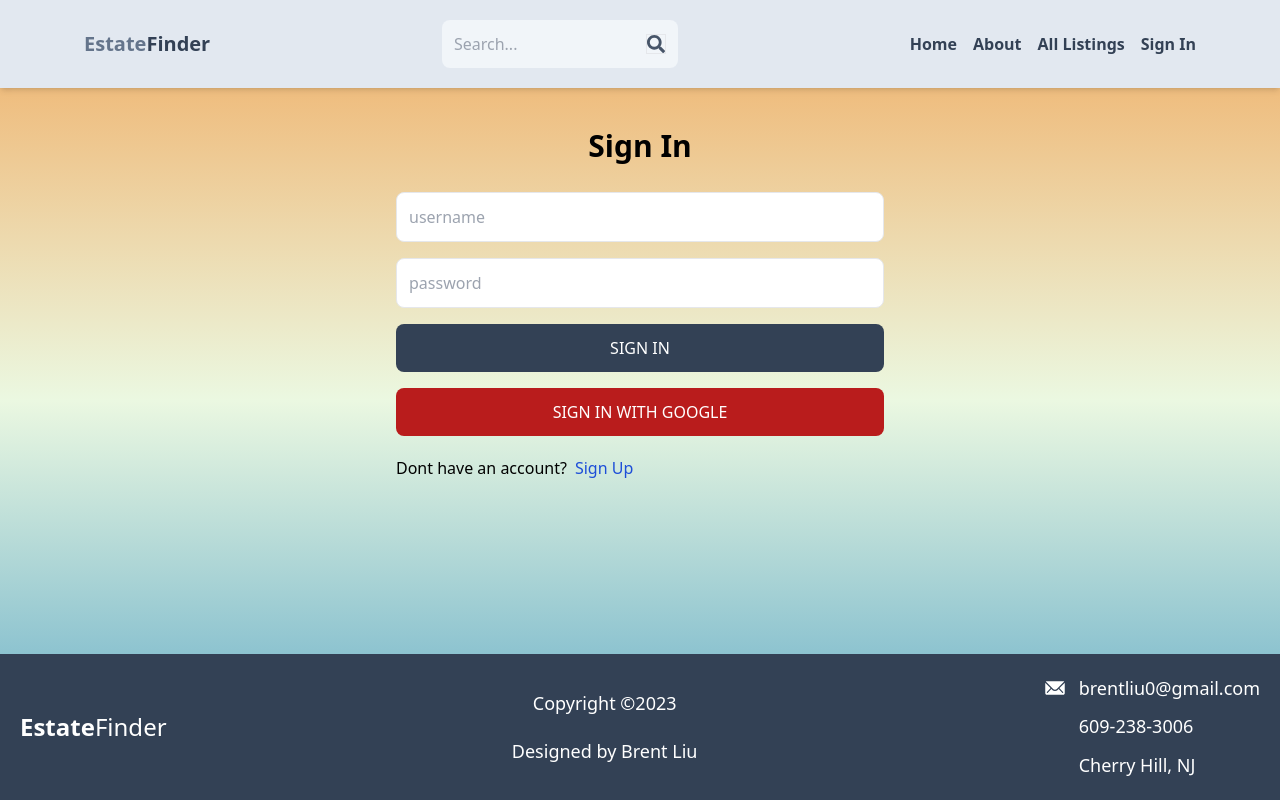
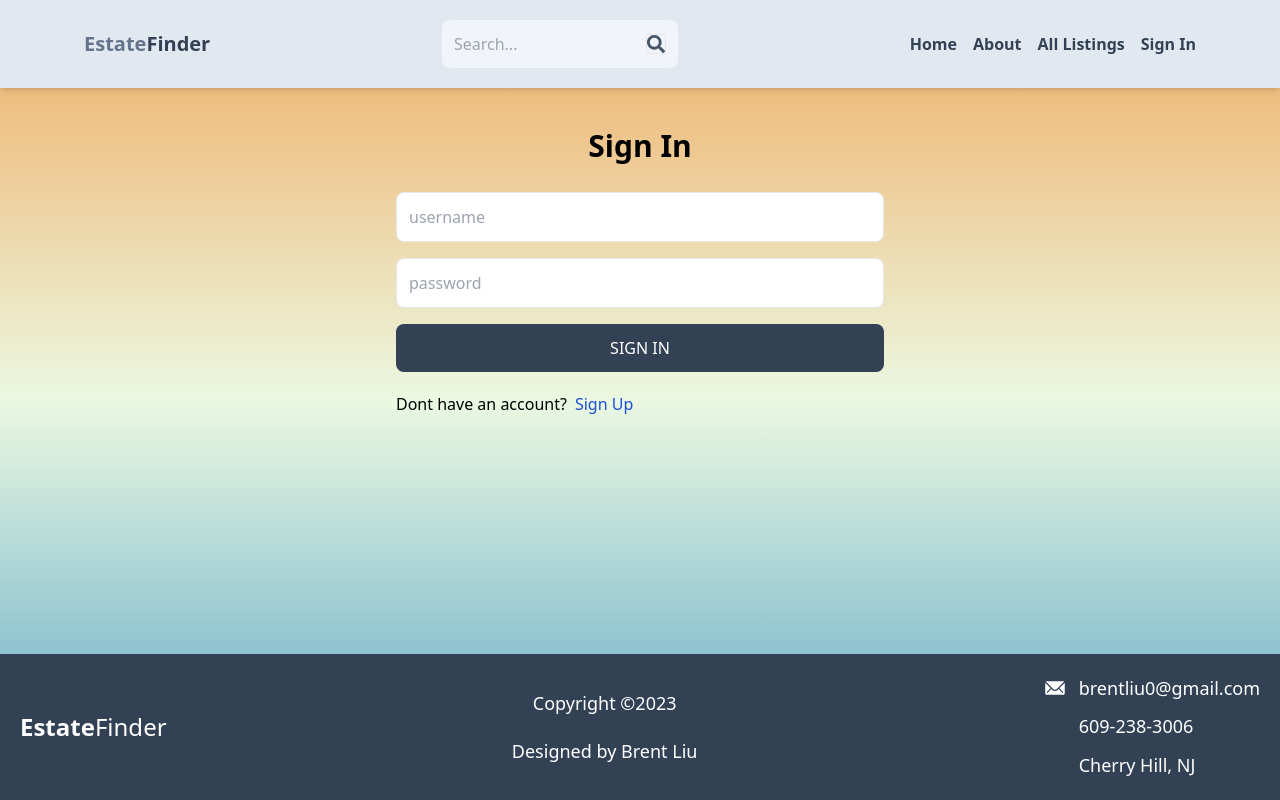
Before and after one commit to Liubre82/MERN-real-estate, a React (Vite) app in the folder client/: page /sign-in in a window 1280 px wide. Built offline with nearby package versions, Linux system fonts and the light colour scheme; no server answers; some icons are missing.

Commit message:
no Oauth test

```diff
--- a/client/src/pages/SignIn.jsx
+++ b/client/src/pages/SignIn.jsx
@@ -2,7 +2,7 @@ import React, { useState } from 'react'
 import { Link, useNavigate } from 'react-router-dom'
 import { useDispatch, useSelector } from 'react-redux'
 import { signInStart, signInSuccess, signInFailure } from '../redux/user/userSlice.js'
-import OAuth from '../components/OAuth'
+
 
 export default function SignIn() {
   const[formData, setFormData] = useState({})
@@ -52,7 +52,6 @@ export default function SignIn() {
         <input type="text" name='username' id='username' placeholder='username' className='border p-3 rounded-lg' onChange={handleChange}/>
         <input type="password" name='password' id='password' placeholder='password' className='border p-3 rounded-lg' onChange={handleChange}/>
         <button disabled={loading} className='bg-slate-700 text-white rounded-lg p-3 uppercase hover:opacity-95 disabled:opacity-70'>{loading ? 'Loading...' : 'Sign In'}</button>
-        <OAuth />
       </form>
 
       <div className='flex gap-2 mt-5'>
```
